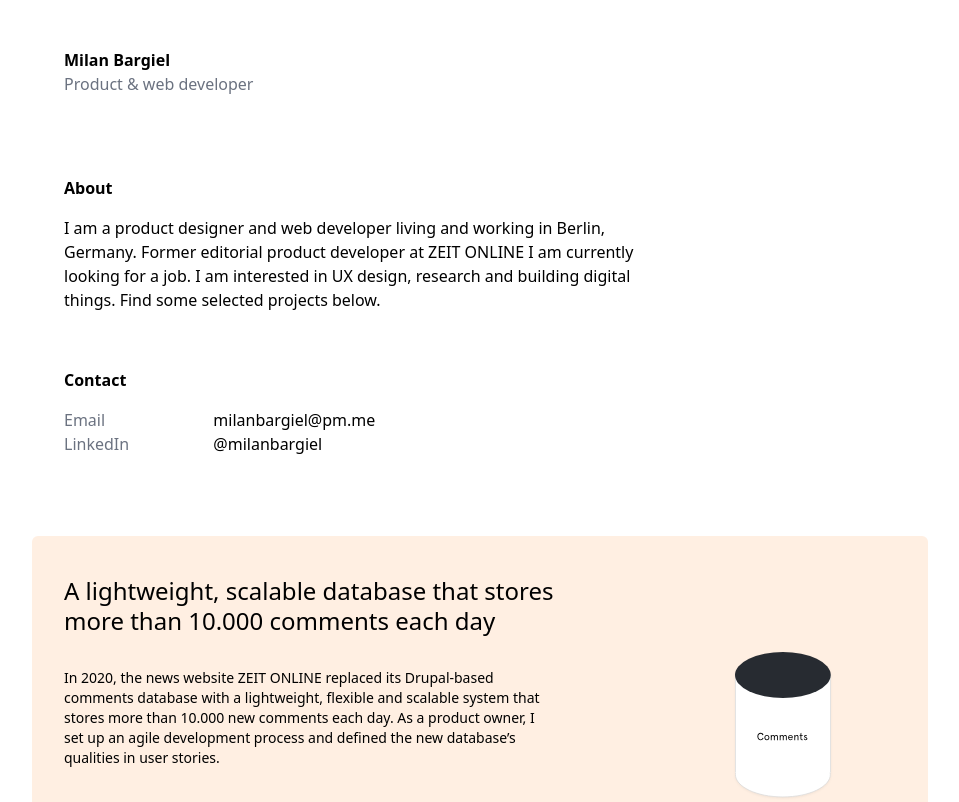
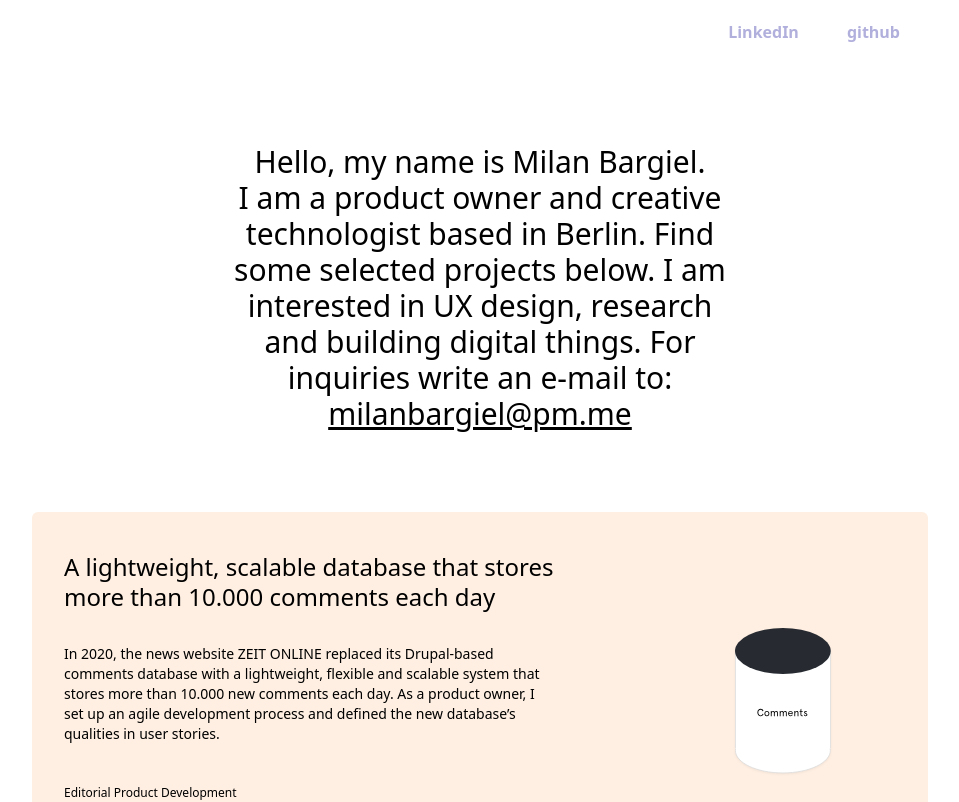
Before and after one commit to milanbargiel/portfolio, a Next.js app: page / in a window 1280 px wide. Shown: the top 802 px of the page, without its empty margins (160-1119 px from the left). Built offline with nearby package versions, Linux system fonts and the light colour scheme.

Commit message:
Add basic bold header

```diff
--- /dev/null
+++ b/components/intro-bold.js
@@ -0,0 +1,42 @@
+import Link from 'next/link'
+
+export default function Intro() {
+  return (
+    <div>
+      <nav className="container nav mx-auto py-5 px-7 flex-1">
+        <ul className="flex gap-12 justify-end font-bold">
+          <li className="text-purple-500 hover:text-purple-700">
+            <a
+              target="_blank"
+              href="https://www.linkedin.com/in/milan-bargiel-9946b0226/"
+              rel="noreferrer"
+            >
+              LinkedIn
+            </a>
+          </li>
+          <li className="text-purple-500 hover:text-purple-700">
+            <a
+              target="_blank"
+              href="https://github.com/milanbargiel"
+              rel="noreferrer"
+            >
+              github
+            </a>
+          </li>
+        </ul>
+      </nav>
+      <div class="container mx-auto max-w-2xl text-center text-3xl pt-12 pb-20 px-3 md:p-20">
+        Hello, my name is Milan Bargiel. <br class="hidden md:inline" />I am a
+        product owner and creative technologist based in Berlin. Find some
+        selected projects below. I am interested in UX design, research and
+        building digital things. For inquiries write an e-mail to:{' '}
+        <a
+          class="underline hover:text-pharlap-700"
+          href="mailto:mail@milanbargiel.com"
+        >
+          milanbargiel@pm.me
+        </a>
+      </div>
+    </div>
+  )
+}
--- a/pages/index.js
+++ b/pages/index.js
@@ -1,11 +1,11 @@
-import Intro from '../components/intro'
+import IntroBold from '../components/intro-bold'
 import ProjectList from '../components/project-list'
 import FooterButton from '../components/footer-button'
 
 export default function Home() {
   return (
     <div className="container mx-auto max-w-4xl">
-      <Intro></Intro>
+      <IntroBold></IntroBold>
       <ProjectList></ProjectList>
       <FooterButton href="/legal-notice">
         Legal notice &<br /> data privacy
```
Also changed, not shown: components/intro-classic.js (renamed from components/intro.js).
